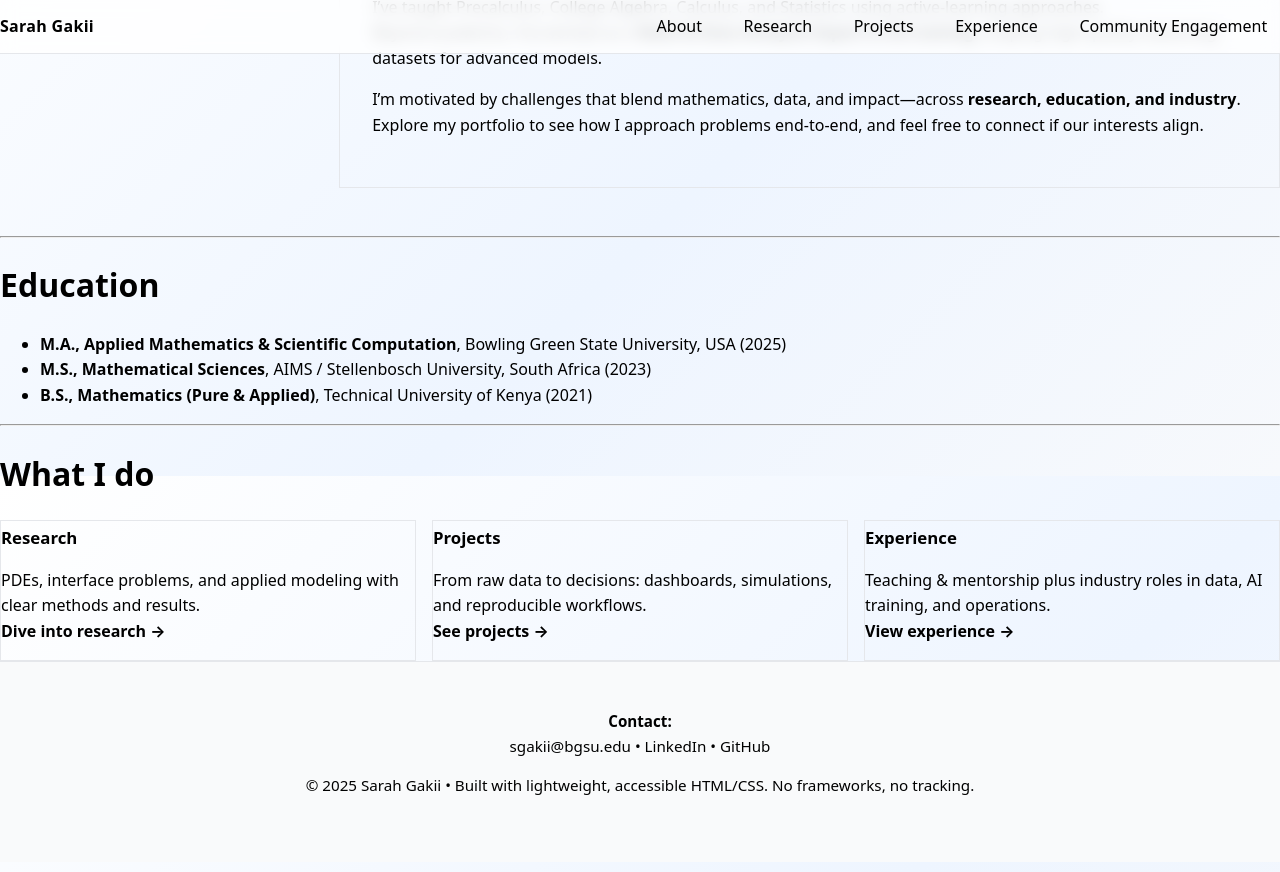
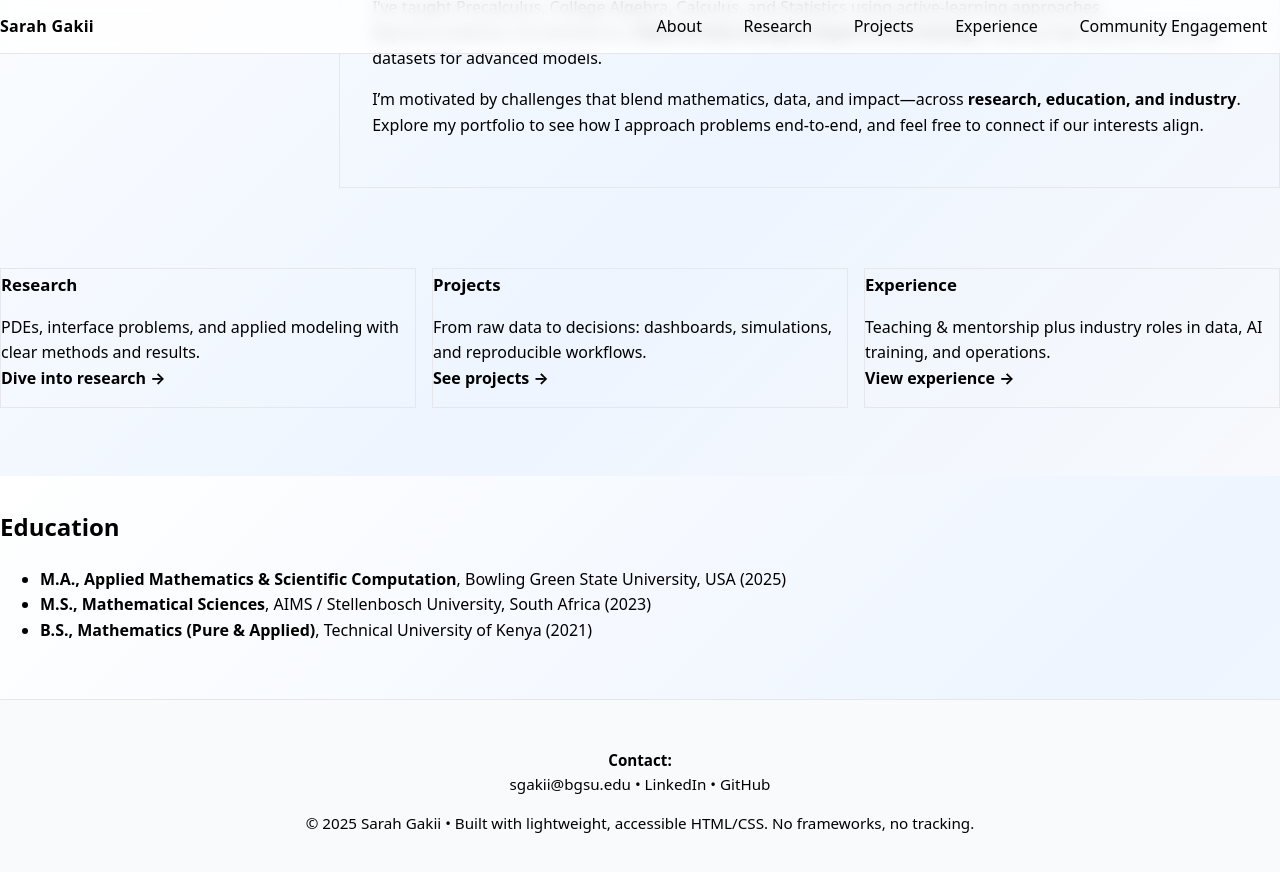
Before and after one commit to SARAH-GAKII/sarah-gakii.github.io, a Jekyll site: the page built from index.md, in a window 1280 px wide and 900 px high, scrolled down 424 px. Shown: the top 872 px of the window. Built offline with Jekyll 4.4.1, drawn with Linux system fonts in a browser that asks for light colours.

Commit message:
Update index.md

```diff
--- a/index.md
+++ b/index.md
@@ -28,18 +28,9 @@
   </div>
 </div>
 
----
-
-# Education
-- **M.A., Applied Mathematics & Scientific Computation**, Bowling Green State University, USA (2025)
-- **M.S., Mathematical Sciences**, AIMS / Stellenbosch University, South Africa (2023)
-- **B.S., Mathematics (Pure & Applied)**, Technical University of Kenya (2021)
-
----
-
-# What I do
-
-<div class="grid cards">
+<!-- QUICK LINKS just below hero -->
+<section class="container" id="quick-links">
+  <div class="grid cards">
 
 <article class="card" markdown="1">
 ### Research
@@ -59,4 +50,13 @@
 [**View experience →**](/experience.html)
 </article>
 
-</div>
+  </div>
+</section>
+
+<!-- EDUCATION continues under intro -->
+<section class="container" id="education" markdown="1">
+# Education
+- **M.A., Applied Mathematics & Scientific Computation**, Bowling Green State University, USA (2025)
+- **M.S., Mathematical Sciences**, AIMS / Stellenbosch University, South Africa (2023)
+- **B.S., Mathematics (Pure & Applied)**, Technical University of Kenya (2021)
+</section>
```
